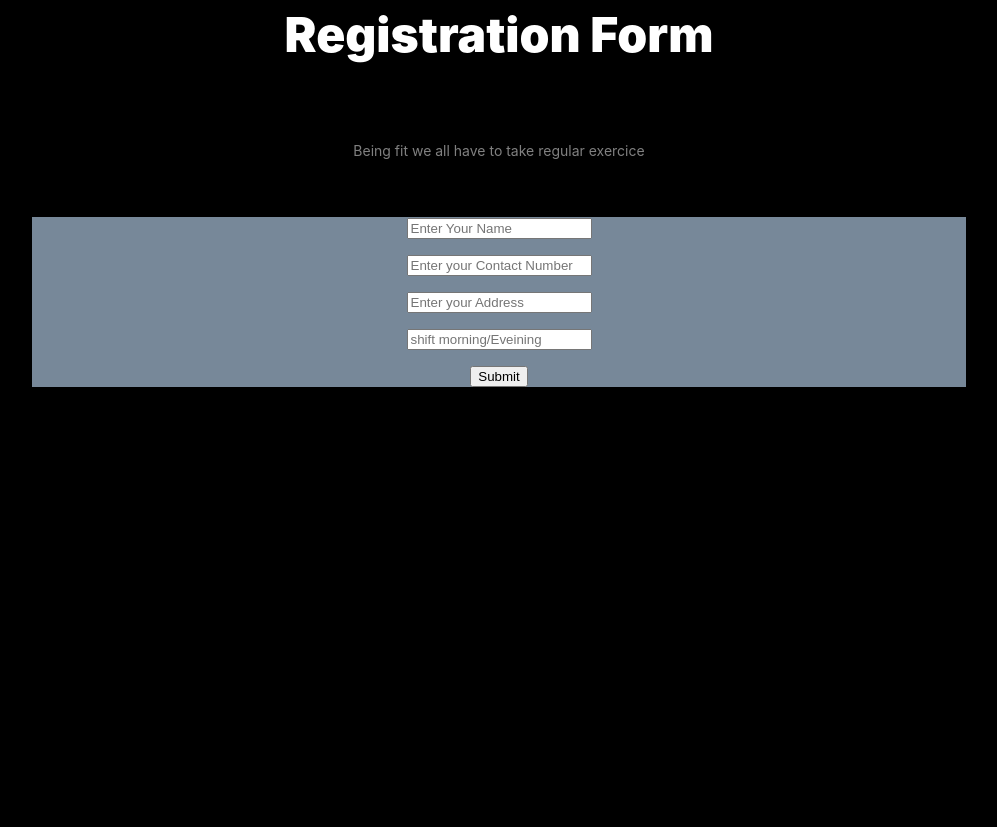
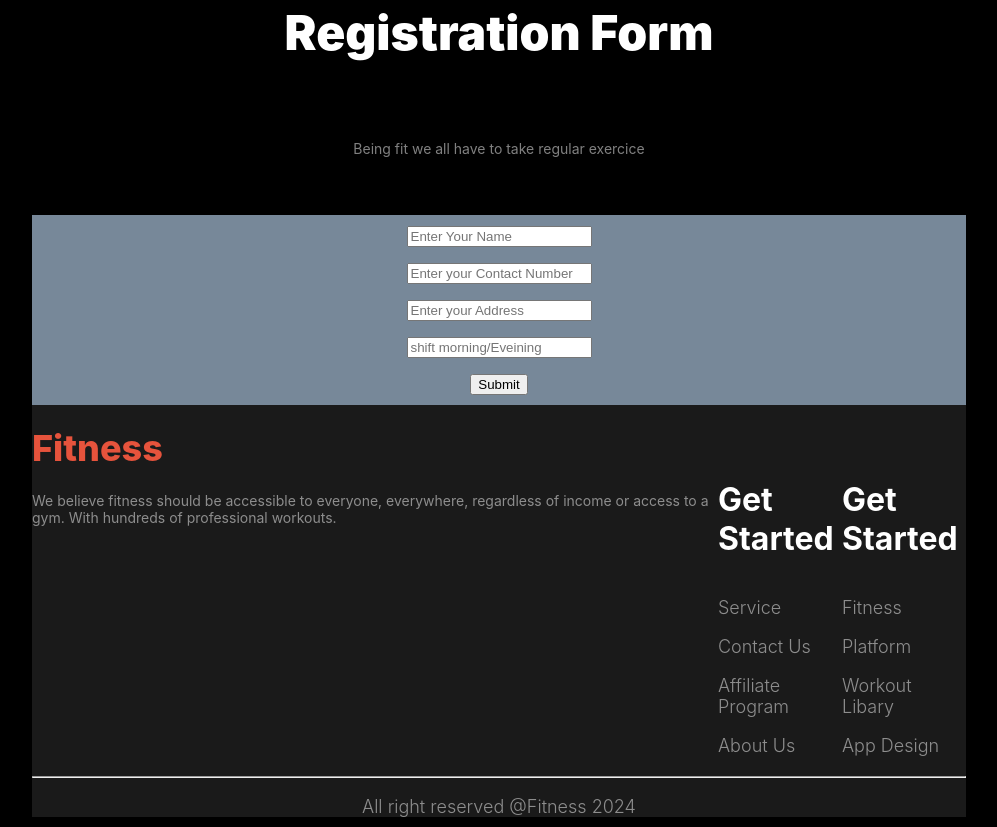
Before and after one commit to Ayesha81Siddika/assignment02, a plain HTML site: page index.html in a window 1280 px wide. Shown: the part 3640-4467 px from the top of the page, without its empty margins (166-1163 px from the left). Before the commit the page ends 4035 px from the top, so only its background shows below. Drawn offline with Linux system fonts and the light colour scheme; a web font is replaced by a local one.

Commit message:
Assignment Done

```diff
--- a/index.html
+++ b/index.html
@@ -5,6 +5,7 @@
     <meta name="viewport" content="width=device-width, initial-scale=1.0">
     <title>Assignment no 02</title>
     <link rel="stylesheet" href="styles.css">
+    <link rel="stylesheet" href="https://fontawesome.com/icons/bars?f=classic&s=solid">
 </head>
 <body>
     <header>
@@ -17,6 +18,8 @@
              <li>About</li>
             </ul>
         </nav>
+
+
     <div class="banner">
             <div class="banner_des">
             <h2 class="banner_heading">Get body in <span id="shape">shape</span> & stay healthy
@@ -200,7 +203,30 @@
 
     </main>
     <footer>
-
+        <div class="footer_bclr">
+      <div class="footer_display">
+         <div class="alignleft">
+           <h4><span id="Fitness">Fitness</span></h4>
+           <p class="footer_title">We believe fitness should be accessible to everyone, everywhere, regardless of income or access to a gym. With hundreds of professional workouts.</p>
+         </div>
+         <div class="alignleft">
+            <h6 class="Footer_part_heading">Get Started</h6>
+            <p class="footer_details">Service</p>
+            <p class="footer_details">Contact Us</p>
+            <p class="footer_details">Affiliate Program</p>
+            <p class="footer_details">About Us</p>
+          </div>
+          <div class="alignleft">
+            <h6 class="Footer_part_heading">Get Started</h6>
+            <p class="footer_details">Fitness</p>
+            <p class="footer_details">Platform</p>
+            <p class="footer_details">Workout Libary</p>
+            <p class="footer_details">App Design</p>
+          </div>
+    </div>
+    <hr>
+    <p class="footer_details">All right reserved @Fitness 2024</p>
+</div>
     </footer>
 </body>
 </html>
--- a/styles.css
+++ b/styles.css
@@ -14,6 +14,7 @@ body {
 nav{
     display: flex;
     justify-content: space-between;
+    width: 50%;
 
 }
 nav ul{
@@ -250,6 +251,7 @@ th, td{
     text-align: left;
     padding: 0px 10px 0px 10px;
    text-align: left;
+   width: 100%;
 
 }
 .calculate_BMI_heading{
@@ -279,12 +281,15 @@ th, td{
 .team_container{
             display: grid;
             grid-template-columns: repeat(3, 1fr);
-            gap: 10px;
+            gap: 15px;
+            border-radius: 18px;
+           background-color: rgba(0, 0, 0, 0.2);
     }
     .trainer {
         border-radius: 10px;
     }
     .trainer img{
+        height: 100%;
         width: 100%;
     }
     .trainer_details{
@@ -314,9 +319,45 @@ margin-bottom: 14px;
     display: grid;
     grid-template-columns: repeat(1 , 1fr);
     gap: 15px;
+    padding: 10px 0px 10px 0px;
     background-color: lightslategray;
 }
+/* designing Foooter part */
+.footer_title{
+    font-size: 14px;
+    font-weight: 400;
+    color: rgba(255, 255, 255, 0.5);
+    margin-top: 20px;
+    padding: 0px;
+}
+.Footer_part_heading{
+    color: rgb(255, 255, 255);
+    font-size: 32px;
+    font-weight: 700;
+    margin-bottom: 39px;
+}
+.footer_details{
+    font-size: 18px;
+    font-weight: 300;
+    color: rgba(255, 255, 255, 0.5);
+    margin-bottom: 10px;
+}
+.alignleft{
+    text-align: left;
+}
+.footer_display{
+    display: flex;
+    justify-content: space-around;
+    width: 100%;
+    padding: 0px;
+    margin: 0 auto;
+    margin-bottom: 10px;
+}
+.footer_bclr{
+    background-color: rgba(255, 255, 255, 0.1);/
+}
 @media  screen and (max-width: 576px){
+
     body {
         padding: 0px;
         margin: 0 auto;
@@ -325,6 +366,16 @@ margin-bottom: 14px;
         display: flex;
         flex-direction: column;
     }
+    .b_btn{
+    padding: 20px 23px 20px 23px;
+    margin-left: -1px;
+    margin-top: -400px;
+   }
+   .b_btn2{
+    top: 100%;
+    left: 50%;
+
+}
     .sec1_image_display{
         display: flex;
         flex-direction: column;
@@ -342,10 +393,30 @@ margin-bottom: 14px;
         display: flex;
         flex-direction: column;
         justify-content: center;
+        padding-left: 10px;
     }
     .team_container{
         display: grid;
         grid-template-columns: repeat(1, 1fr);
         gap: 10px;
+        padding: 15px;
+        border-radius: 18px;
+       background-color: rgba(0, 0, 0, 0.2);
+    }
+    .footer_display{
+        display: flex;
+        flex-direction: column;
+        padding-left: 10px;
+    }
+    .footer_display{
+        display: flex;
+        flex-direction: column;
+        width: 100%;
+        padding: 10px;
+        text-align: left;
+        margin-bottom: 10px;
+    }
 
-}}
+
+
+}
```
